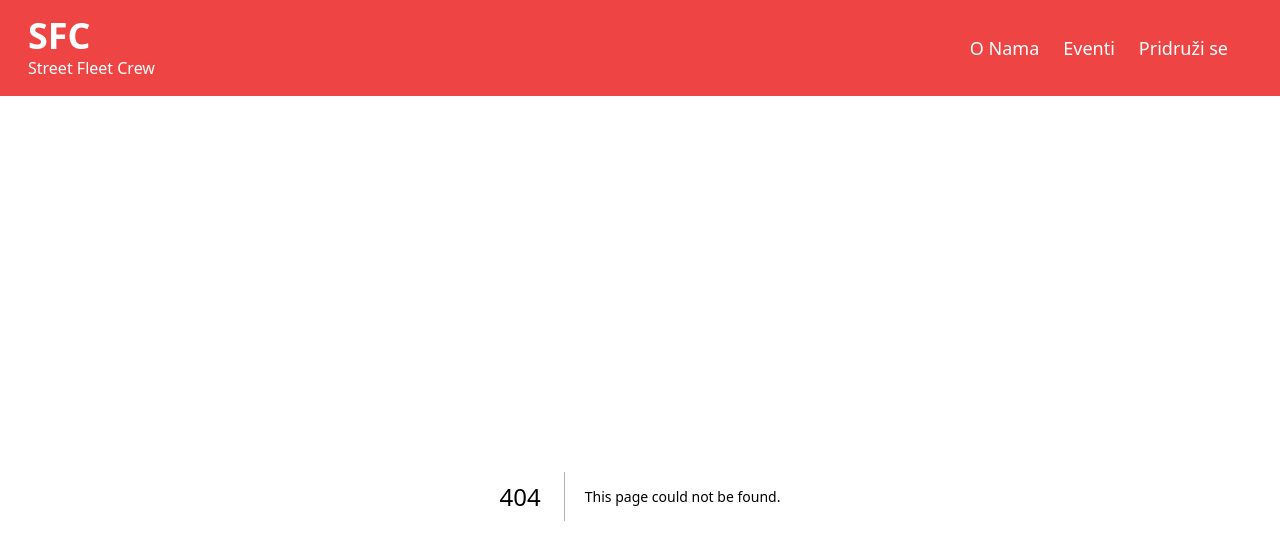
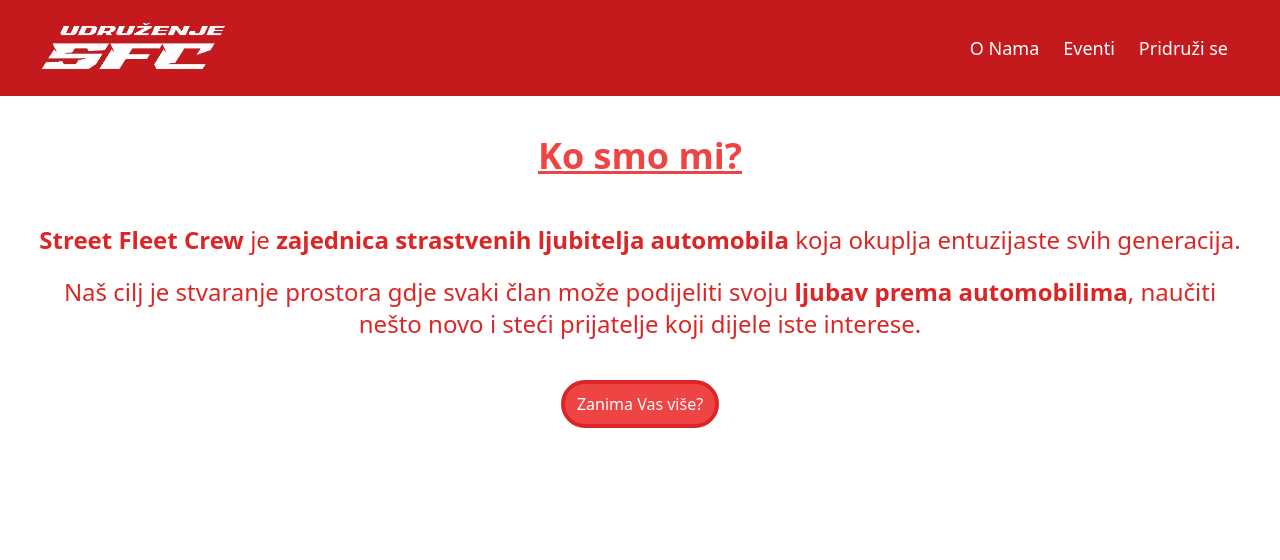
Before and after one commit to FatihTheDev/sfc-crew, a Next.js app: page /o_nama in a window 1280 px wide. Before the commit this address had no page. Shown: the top 560 px of the page. Built offline with nearby package versions, Linux system fonts and the light colour scheme.

Commit message:
Added homepage

```diff
--- a/app/App.css
+++ b/app/App.css
@@ -4,7 +4,7 @@
     top: 0;
     left: 0;
     width: 100%;
-    height: 150%;
+    height: 200%;
     background-image: url('https://i.gifer.com/1kIy.gif');
     background-size: cover;
     background-repeat: no-repeat;
--- a/app/constants/Nav.tsx
+++ b/app/constants/Nav.tsx
@@ -2,53 +2,51 @@
 
 import Link from "next/link";
 import Image from "next/image";
+import logo from "../assets/logo.png"
 import { useState } from "react";
+
 const Nav = () => {
-
-    const[navVisible, setNavVisible] = useState(false);
+    const [navVisible, setNavVisible] = useState(false);
 
     const handleChange = () => {
         setNavVisible(!navVisible);
     }
 
-    return(
-        <div className="wrapper flex justify-between items-center p-4 bg-red-500 w-full">
-            <div className="title ml-3">
-                <h1 className="text-4xl text-white font-bold">SFC</h1>
-                <h2 className="text-md text-white">Street Fleet Crew</h2>
+    return (
+        <div className="wrapper flex justify-between items-center p-4 bg-[#c51a1d] w-full">
+            <div className="title ml-3 flex items-center">
+                <Link href="/"><Image src={logo} className="h-full max-h-[3rem] md:max-h-[4rem] w-auto" alt="logo" /></Link>
             </div>
 
             <ul className="large-navbar hidden lg:flex lg:justify-center lg:items-center mr-6">
-
-                <Link href="/" className="mx-3 text-lg text-white hover:font-semibold hover:scale-110 transition-all duration-300">O Nama</Link>
+                <Link href="/o_nama" className="mx-3 text-lg text-white hover:font-semibold hover:scale-110 transition-all duration-300">O Nama</Link>
                 <Link href="/eventi" className="mx-3 text-lg text-white hover:font-semibold hover:scale-110 transition-all duration-300">Eventi</Link>
                 <Link href="/pridruzi_se" className="mx-3 text-lg text-white hover:font-semibold hover:scale-110 transition-all duration-300">Pridruži se</Link>
-
             </ul>
 
             <div className="burger-menu flex lg:hidden">
-
-                { !navVisible ? <svg xmlns="http://www.w3.org/2000/svg" fill="none" viewBox="0 0 24 24" stroke-width="1.5" stroke="currentColor" className="w-7 h-7 text-white hover:cursor-pointer" onClick={handleChange}>
-                <path stroke-linecap="round" stroke-linejoin="round" d="M3.75 6.75h16.5M3.75 12h16.5m-16.5 5.25h16.5" /></svg>
-                :
-                <svg xmlns="http://www.w3.org/2000/svg" fill="none" viewBox="0 0 24 24" stroke-width="1.5" stroke="currentColor" className="w-7 h-7 text-white hover:cursor-pointer" onClick={handleChange}>
-                <path stroke-linecap="round" stroke-linejoin="round" d="M6 18 18 6M6 6l12 12" />
-                </svg>
-                }
-
+                {!navVisible ? (
+                    <svg xmlns="http://www.w3.org/2000/svg" fill="none" viewBox="0 0 24 24" strokeWidth="1.5" stroke="currentColor" className="w-7 h-7 text-white hover:cursor-pointer" onClick={handleChange}>
+                        <path strokeLinecap="round" strokeLinejoin="round" d="M3.75 6.75h16.5M3.75 12h16.5m-16.5 5.25h16.5" />
+                    </svg>
+                ) : (
+                    <svg xmlns="http://www.w3.org/2000/svg" fill="none" viewBox="0 0 24 24" strokeWidth="1.5" stroke="currentColor" className="w-7 h-7 text-white hover:cursor-pointer" onClick={handleChange}>
+                        <path strokeLinecap="round" strokeLinejoin="round" d="M6 18 18 6M6 6l12 12" />
+                    </svg>
+                )}
             </div>
 
-            <section className="absolute top-14 right-5 bg-red-400 rounded-md md:top-9 xs:right-[10%] shadow-md md:hidden">
-                <Link href="/" className={navVisible ? "block text-center py-2 mx-3 text-md text-white hover:font-semibold hover:scale-110 transition-all duration-300" : "hidden"}>O Nama</Link>
+            <section className={`absolute top-14 right-5 bg-red-400 rounded-md shadow-md md:top-9 xs:right-[10%] ${navVisible ? 'block' : 'hidden'} md:hidden`}>
                 <hr />
-                <Link href="/eventi" className={navVisible ? "block text-center py-2 mx-3 text-md text-white hover:font-semibold hover:scale-110 transition-all duration-300" : "hidden"}>Eventi</Link>
+                <Link href="/o_nama" className="block text-center py-2 mx-3 text-md text-white hover:font-semibold hover:scale-110 transition-all duration-300">O Nama</Link>
                 <hr />
-                <Link href="/pridruzi_se" className={navVisible ? "block text-center py-2 mx-3 text-md text-white hover:font-semibold hover:scale-110 transition-all duration-300" : "hidden"}>Pridruži se</Link>
+                <Link href="/eventi" className="block text-center py-2 mx-3 text-md text-white hover:font-semibold hover:scale-110 transition-all duration-300">Eventi</Link>
+                <hr />
+                <Link href="/pridruzi_se" className="block text-center py-2 mx-3 text-md text-white hover:font-semibold hover:scale-110 transition-all duration-300">Pridruži se</Link>
                 <hr />
             </section>
-
         </div>
-    )
+    );
 }
 
 export default Nav;
--- /dev/null
+++ b/app/o_nama/page.tsx
@@ -0,0 +1,53 @@
+'use client'
+
+import { useState, useEffect } from "react";
+
+export default function Home() {
+
+  const[showMore, setShowMore] = useState(false);
+  const[animate, setAnimate] = useState(false);
+
+  const show = () => {
+    setAnimate(true);
+    setShowMore(!showMore);
+  }
+
+  useEffect(() => {
+    if (animate) {
+      const timer = setTimeout(() => setAnimate(false), 1510);
+      return () => clearTimeout(timer);
+    }
+  }, [animate]);
+
+  return (
+    <>
+      <div className="background-gif mb-10">
+        <article>
+          <h1 className="text-3xl text-red-500 font-bold mt-10 mb-12 text-center underline md:text-4xl">Ko smo mi?</h1>
+          <p className="mx-[3%] mb-5 text-xl text-red-600 text-center md:text-2xl"><span className="font-semibold">Street Fleet Crew</span> je <span className="font-semibold">zajednica strastvenih ljubitelja automobila</span> koja okuplja entuzijaste svih generacija.</p>
+          <p className="mx-[3%] text-xl text-red-600 text-center md:text-2xl">Naš cilj je stvaranje prostora gdje svaki član može podijeliti svoju <span className="font-semibold">ljubav prema automobilima</span>, naučiti nešto novo i steći prijatelje koji dijele iste interese.</p>
+          <div className="flex justify-center items-center mt-10">
+            <button onClick={show} type="button" className={showMore ? "hidden" : "px-3 py-2 bg-red-500 text-white rounded-full border-4 border-red-600 hover:bg-red-600 hover:border-red-500 hover:scale-90"}>Zanima Vas više?</button>
+          </div>
+        </article>
+
+        <article className={`${animate ? "animate-bounce" : ""} ${showMore ? "visible" : "hidden"}`}>
+          <h1 className="text-3xl text-red-500 font-bold mt-10 mb-12 text-center underline md:text-4xl">Naša Misija</h1>
+          <p className="mx-[4%] mb-5 text-xl text-red-600 text-center md:text-2xl">Naša misija je povezati ljude kroz zajedničku strast prema automobilima.</p>
+          <p className="mx-[4%] text-xl text-red-600 text-center md:text-2xl"> Organizujemo redovne <span className="font-semibold">susrete</span>, <span className="font-semibold">vožnje</span> i <span className="font-semibold">događaje</span>, gdje naši članovi mogu pokazati svoje automobile, razmijeniti iskustva i ideje, te uživati u prijateljskoj atmosferi.</p>
+
+          <h1 className="text-3xl text-red-500 font-bold mt-10 mb-12 text-center underline md:text-4xl">Naše vrijednosti:</h1>
+          <ul>
+            <hr className="border-1 border-red-400"/>
+            <li><p className="mx-[4%] mb-5 text-xl text-red-600 text-center md:text-2xl"><span className="font-bold">Strast</span>: Ljubav prema automobilima je ono što nas povezuje i motiviše</p></li>
+            <hr className="border-1 border-red-400"/>
+            <li><p className="mx-[4%] mb-5 text-xl text-red-600 text-center md:text-2xl"><span className="font-bold">Zajedništvo</span>: Njegujemo prijateljstva i međusobnu podršku unutar zajednice</p></li>
+            <hr className="border-1 border-red-400"/>
+            <li><p className="mx-[4%] mb-5 text-xl text-red-600 text-center md:text-2xl"><span className="font-bold">Edukacija</span>:  Potičemo razmjenu znanja i iskustava o automobilima</p></li>
+            <hr className="border-1 border-red-400"/>
+          </ul>
+        </article>
+        </div>
+  </>
+  );
+}
--- a/app/page.tsx
+++ b/app/page.tsx
@@ -1,55 +1,13 @@
 'use client'
 
-import { useState, useEffect } from "react";
 import "./App.css";
 import "./assets/A9Bg.gif"
 
 export default function Home() {
 
-  const[showMore, setShowMore] = useState(false);
-  const[animate, setAnimate] = useState(false);
-
-  const show = () => {
-    setAnimate(true);
-    setShowMore(!showMore);
-  }
-
-  useEffect(() => {
-    if (animate) {
-      const timer = setTimeout(() => setAnimate(false), 1510);
-      return () => clearTimeout(timer);
-    }
-  }, [animate]);
-
   return (
     <>
-      <div className="background-gif">
-        <article>
-          <h1 className="text-3xl text-red-500 font-bold mt-10 mb-12 text-center underline md:text-4xl">Ko smo mi?</h1>
-          <p className="mx-[3%] mb-5 text-xl text-red-600 text-center md:text-2xl"><span className="font-semibold">Street Fleet Crew</span> je <span className="font-semibold">zajednica strastvenih ljubitelja automobila</span> koja okuplja entuzijaste svih generacija.</p>
-          <p className="mx-[3%] text-xl text-red-600 text-center md:text-2xl">Naš cilj je stvaranje prostora gdje svaki član može podijeliti svoju <span className="font-semibold">ljubav prema automobilima</span>, naučiti nešto novo i steći prijatelje koji dijele iste interese.</p>
-          <div className="flex justify-center items-center mt-10">
-            <button onClick={show} type="button" className={showMore ? "hidden" : "px-3 py-2 bg-red-500 text-white rounded-full border-4 border-red-600 hover:bg-red-600 hover:border-red-500 hover:scale-90"}>Zanima Vas više?</button>
-          </div>
-        </article>
 
-        <article className={`${animate ? "animate-bounce" : ""} ${showMore ? "visible" : "hidden"}`}>
-          <h1 className="text-3xl text-red-500 font-bold mt-10 mb-12 text-center underline md:text-4xl">Naša Misija</h1>
-          <p className="mx-[4%] mb-5 text-xl text-red-600 text-center md:text-2xl">Naša misija je povezati ljude kroz zajedničku strast prema automobilima.</p>
-          <p className="mx-[4%] text-xl text-red-600 text-center md:text-2xl"> Organizujemo redovne <span className="font-semibold">susrete</span>, <span className="font-semibold">vožnje</span> i <span className="font-semibold">događaje</span>, gdje naši članovi mogu pokazati svoje automobile, razmijeniti iskustva i ideje, te uživati u prijateljskoj atmosferi.</p>
-
-          <h1 className="text-3xl text-red-500 font-bold mt-10 mb-12 text-center underline md:text-4xl">Naše vrijednosti:</h1>
-          <ul>
-            <hr className="border-1 border-red-400"/>
-            <li><p className="mx-[4%] mb-5 text-xl text-red-600 text-center md:text-2xl"><span className="font-bold">Strast</span>: Ljubav prema automobilima je ono što nas povezuje i motiviše</p></li>
-            <hr className="border-1 border-red-400"/>
-            <li><p className="mx-[4%] mb-5 text-xl text-red-600 text-center md:text-2xl"><span className="font-bold">Zajedništvo</span>: Njegujemo prijateljstva i međusobnu podršku unutar zajednice</p></li>
-            <hr className="border-1 border-red-400"/>
-            <li><p className="mx-[4%] mb-5 text-xl text-red-600 text-center md:text-2xl"><span className="font-bold">Edukacija</span>:  Potičemo razmjenu znanja i iskustava o automobilima</p></li>
-            <hr className="border-1 border-red-400"/>
-          </ul>
-        </article>
-        </div>
-  </>
+    </>
   );
 }
```
Also changed, not shown: app/assets/logo.png (added).
